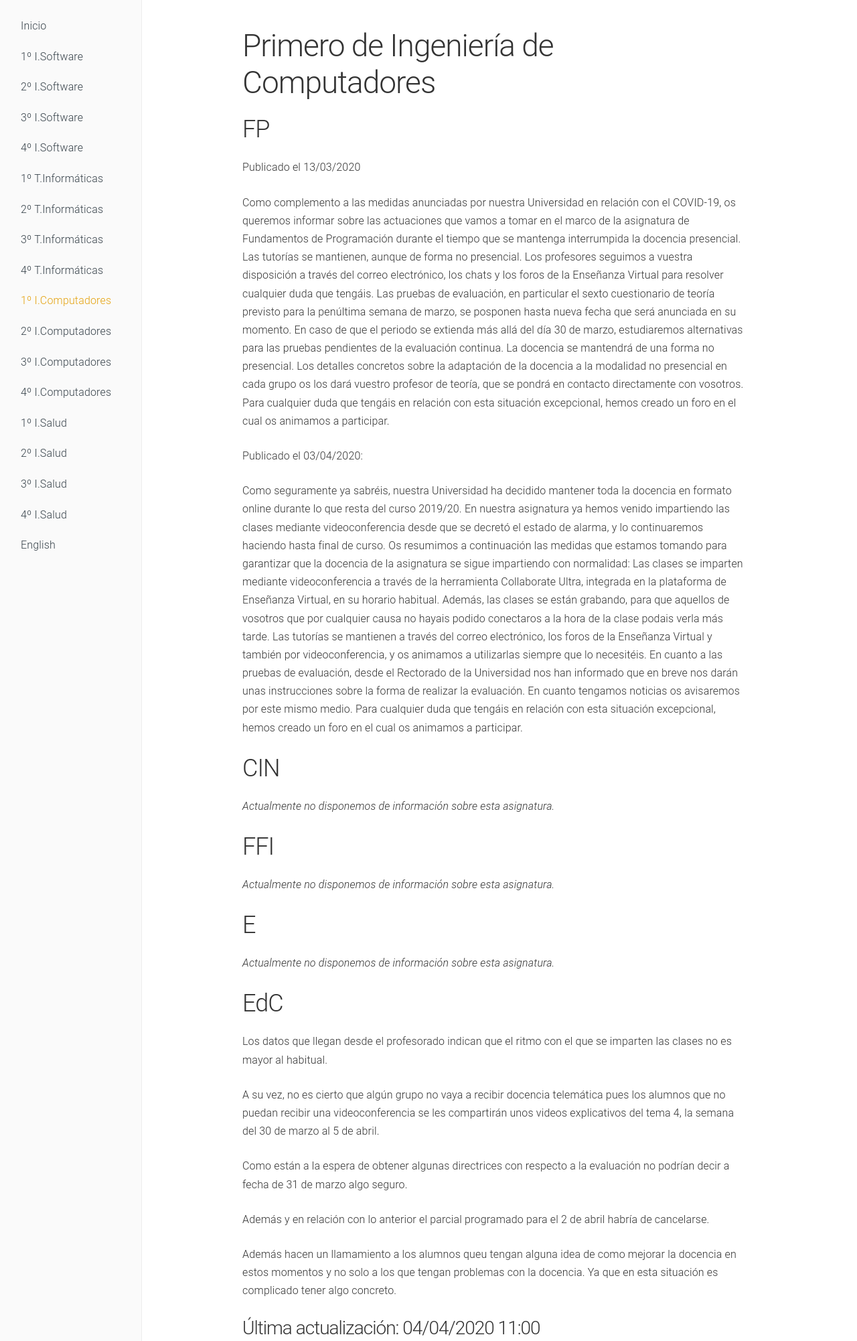
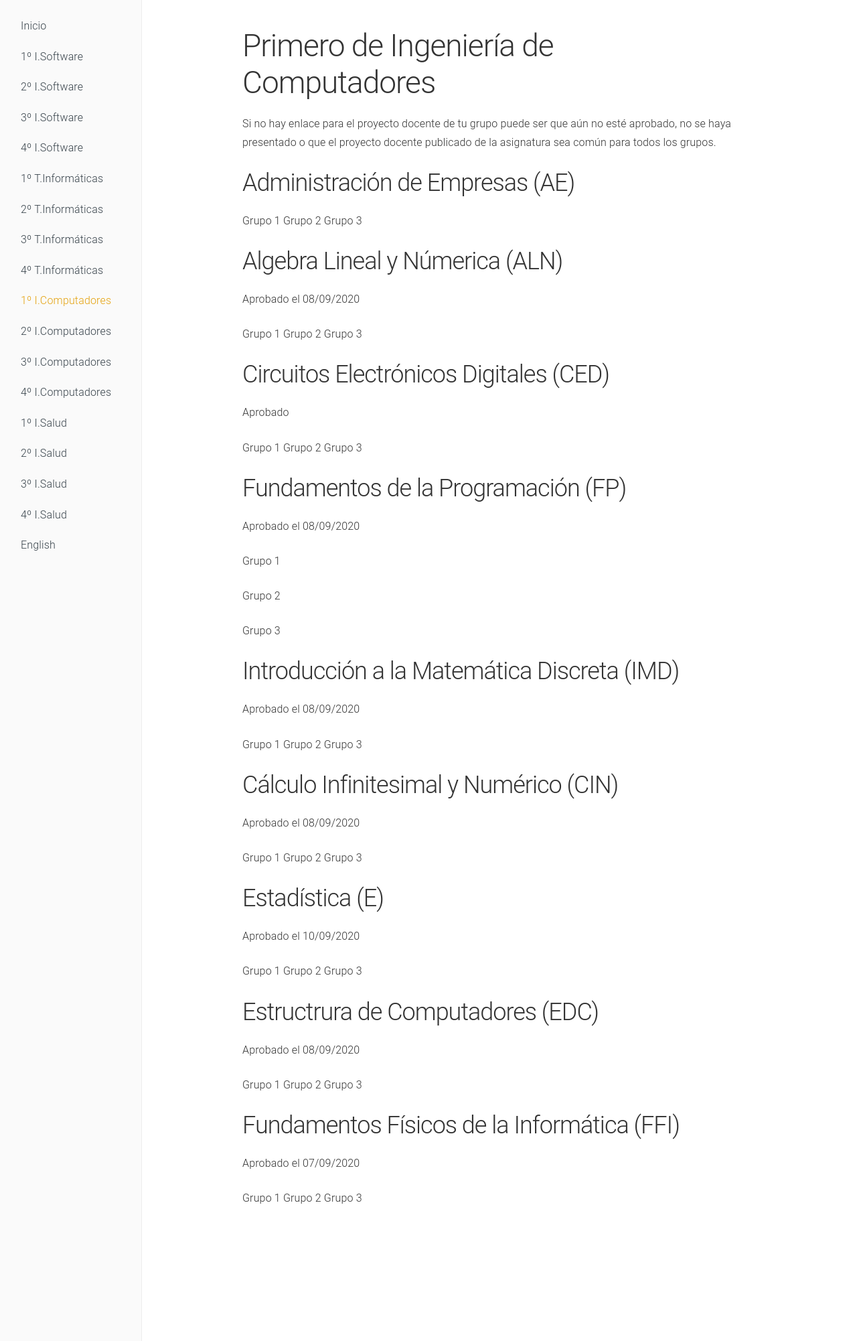
Before and after one commit to dlga/dlgaadaptaciones, a Jekyll site: the page built from 1comp.md, in a window 1280 px wide. Shown: the whole page at 67% size. Built offline with Jekyll 4.4.1, drawn with Linux system fonts in a browser that asks for light colours.

Commit message:
Index y Compu

```diff
--- a/1comp.md
+++ b/1comp.md
@@ -6,42 +6,84 @@ navigation: 10
 
 # Primero de Ingeniería de Computadores
 
-## FP
+Si no hay enlace para el proyecto docente de tu grupo puede ser que aún no esté aprobado, no se haya presentado o que el proyecto docente publicado de la asignatura sea común para todos los grupos.
 
-Publicado el 13/03/2020
+## Administración de Empresas (AE)
 
-Como complemento a las medidas anunciadas por nuestra Universidad en relación con el COVID-19, os queremos informar sobre las actuaciones que vamos a tomar en el marco de la asignatura de Fundamentos de Programación durante el tiempo que se mantenga interrumpida la docencia presencial.
-Las tutorías se mantienen, aunque de forma no presencial. Los profesores seguimos a vuestra disposición a través del correo electrónico, los chats y los foros de la Enseñanza Virtual para resolver cualquier duda que tengáis.
-Las pruebas de evaluación, en particular el sexto cuestionario de teoría previsto para la penúltima semana de marzo, se posponen hasta nueva fecha que será anunciada en su momento. En caso de que el periodo se extienda más allá del día 30 de marzo, estudiaremos alternativas para las pruebas pendientes de la evaluación continua.
-La docencia se mantendrá de una forma no presencial. Los detalles concretos sobre la adaptación de la docencia a la modalidad no presencial en cada grupo os los dará vuestro profesor de teoría, que se pondrá en contacto directamente con vosotros.
-Para cualquier duda que tengáis en relación con esta situación excepcional, hemos creado un foro en el cual os animamos a participar.
-
-Publicado el 03/04/2020:
-
-Como seguramente ya sabréis, nuestra Universidad ha decidido mantener toda la docencia en formato online durante lo que resta del curso 2019/20. En nuestra asignatura ya hemos venido impartiendo las clases mediante videoconferencia desde que se decretó el estado de alarma, y lo continuaremos haciendo hasta final de curso.
-Os resumimos a continuación las medidas que estamos tomando para garantizar que la docencia de la asignatura se sigue impartiendo con normalidad:
-Las clases se imparten mediante videoconferencia a través de la herramienta Collaborate Ultra, integrada en la plataforma de Enseñanza Virtual, en su horario habitual. Además, las clases se están grabando, para que aquellos de vosotros que por cualquier causa no hayais podido conectaros a la hora de la clase podais verla más tarde.
-Las tutorías se mantienen a través del correo electrónico, los foros de la Enseñanza Virtual y también por videoconferencia, y os animamos a utilizarlas siempre que lo necesitéis.
-En cuanto a las pruebas de evaluación, desde el Rectorado de la Universidad nos han informado que en breve nos darán unas instrucciones sobre la forma de realizar la evaluación. En cuanto tengamos noticias os avisaremos por este mismo medio.
-Para cualquier duda que tengáis en relación con esta situación excepcional, hemos creado un foro en el cual os animamos a participar.
-
-## CIN
-*Actualmente no disponemos de información sobre esta asignatura.*
-## FFI
-*Actualmente no disponemos de información sobre esta asignatura.*
-## E
-*Actualmente no disponemos de información sobre esta asignatura.*
-## EdC
-
-Los datos que llegan desde el profesorado indican que el ritmo con el que se imparten las clases no es mayor al habitual.
-
-A su vez, no es cierto que algún grupo no vaya a recibir docencia telemática pues los alumnos que no puedan recibir una videoconferencia se les compartirán unos videos explicativos del tema 4, la semana del  30 de marzo al 5 de abril.
-
-Como están a la espera de obtener algunas directrices con respecto a la evaluación no podrían decir a fecha de 31 de marzo algo seguro.
-
-Además y en relación con lo anterior el parcial programado para el 2 de abril habría de cancelarse.
-
-Además hacen un llamamiento a los alumnos queu tengan alguna idea de como mejorar la docencia en estos momentos y no solo a los que tengan problemas con la docencia. Ya que en esta situación es complicado tener algo concreto.
+[Grupo 1]()
+[Grupo 2]()
+[Grupo 3]()
 
 
-### Última actualización: 04/04/2020 11:00
+## Algebra Lineal y Númerica (ALN)
+
+Aprobado el 08/09/2020
+
+[Grupo 1](https://uses0-my.sharepoint.com/:b:/g/personal/delegacion_etsii_us_es/EaEZwzF0qvtEnEdktY3cESoBPFV9S2J4X3C1VYYtPrnunQ?e=OLhK9M)
+[Grupo 2]()
+[Grupo 3](https://uses0-my.sharepoint.com/:b:/g/personal/delegacion_etsii_us_es/EVyvFCLLJyhBqsKykmMt4P0BUdH73OiHIpx31JGGsl0haQ?e=UNV3aK)
+
+
+## Circuitos Electrónicos Digitales (CED)
+
+Aprobado
+
+[Grupo 1](https://uses0-my.sharepoint.com/:b:/g/personal/delegacion_etsii_us_es/EUqjXv0ADpRJt_Yij_Iciv0Bm1J1bA5jQnA-oIWKmScDyw?e=Z6rViv)
+[Grupo 2]()
+[Grupo 3]()
+
+
+## Fundamentos de la Programación (FP)
+
+Aprobado el 08/09/2020
+
+
+[Grupo 1](https://uses0-my.sharepoint.com/:b:/g/personal/delegacion_etsii_us_es/EdfwaycivR5MuRXuZV-PAqcB9gLRzrVn3pHGCGM2RbQKbw?e=elzcIr)
+
+[Grupo 2](https://uses0-my.sharepoint.com/:b:/g/personal/delegacion_etsii_us_es/EWz5yrsiLRVHkvSYcAGWqg4BZeoSAD-mjLD4sGsvRMUvig?e=0K1vby)
+
+[Grupo 3](https://uses0-my.sharepoint.com/:b:/g/personal/delegacion_etsii_us_es/Ebe83HUlunNIgGnC10Qn3FIB-z6nEW1SjdQg0vmE45RaWw?e=BvaYq0)
+
+
+## Introducción a la Matemática Discreta (IMD)
+
+Aprobado el 08/09/2020
+
+[Grupo 1]()
+[Grupo 2](https://uses0-my.sharepoint.com/:b:/g/personal/delegacion_etsii_us_es/ESdyDZJFJx9JrzISJf5bJekBLj6ebDxwz-6zCvnC_lfFIw?e=PMfQqe)
+[Grupo 3]()
+
+
+## Cálculo Infinitesimal y Numérico (CIN)
+
+Aprobado el 08/09/2020
+
+[Grupo 1](https://uses0-my.sharepoint.com/:b:/g/personal/delegacion_etsii_us_es/ERvBvmmsj3tHqQ6jwmc_riwBK2K9N2T3wlG3Otee-4iKnA?e=owJZNx)
+[Grupo 2]()
+[Grupo 3](https://uses0-my.sharepoint.com/:b:/g/personal/delegacion_etsii_us_es/EYAjGt9RmOZKrZcKb9JiRckBmsZTGzdLZV07o8ceZdvJGA?e=f9Z30U)
+
+## Estadística (E)
+
+Aprobado el 10/09/2020
+
+[Grupo 1]()
+[Grupo 2]()
+[Grupo 3]()
+
+
+## Estructrura de Computadores (EDC)
+
+Aprobado el 08/09/2020
+
+[Grupo 1](https://uses0-my.sharepoint.com/:b:/g/personal/delegacion_etsii_us_es/EdcD5L5UkyJKqbcrALk07CgB6XHm8k5io-McPQ_4cZupDQ?e=EOyQxn)
+[Grupo 2](https://uses0-my.sharepoint.com/:b:/g/personal/delegacion_etsii_us_es/EaFwGogwmm9LtKAHLq-GkYEBjd0ITFkKPGeBw6j6TTCRtw?e=8mJo6C)
+[Grupo 3]()
+
+
+## Fundamentos Físicos de la Informática (FFI)
+
+Aprobado el 07/09/2020
+
+[Grupo 1]()
+[Grupo 2]()
+[Grupo 3]()
```
Also changed, not shown: index.md (+27 -5 lines).
